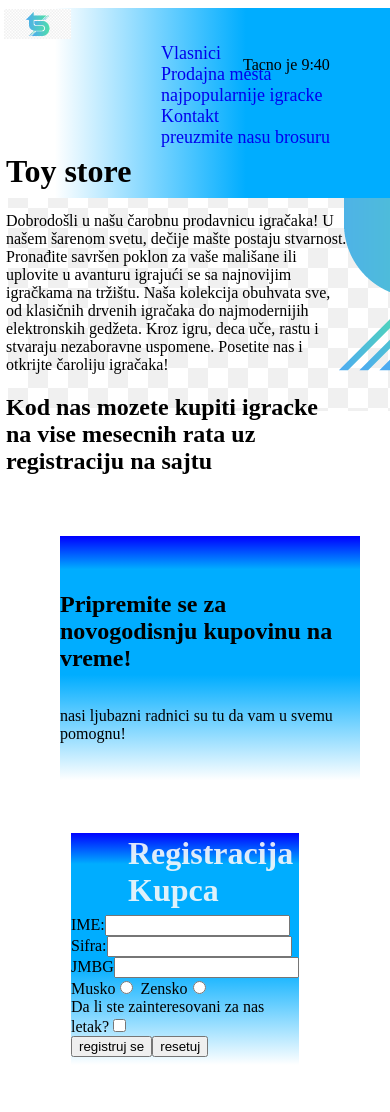
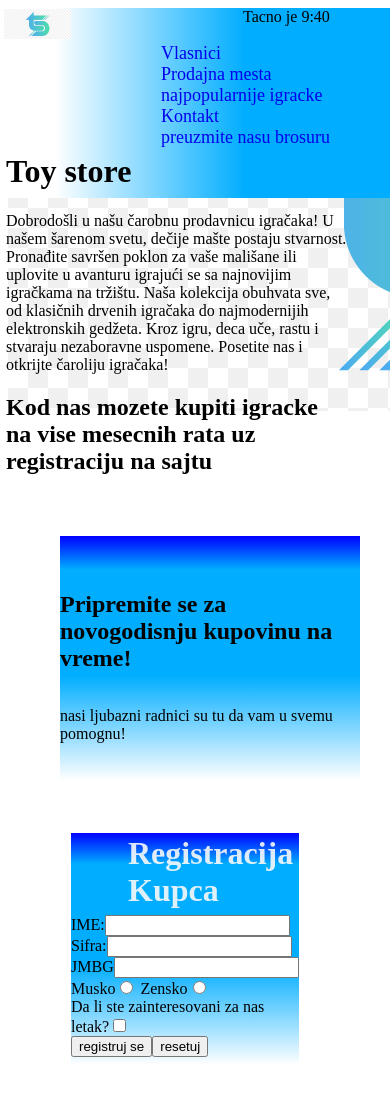
Before and after one commit to steevG4/igracke2, a plain HTML site: page index.html in a window 390 px wide. Shown: the top 1112 px of the page. Drawn offline with Linux system fonts and the light colour scheme; files whose address does not match are found by name.

Commit message:
uklanjanje promene vremena

```diff
--- a/fajlovi/styleIndex.css
+++ b/fajlovi/styleIndex.css
@@ -116,8 +116,6 @@ left:63px;
     left: -65px;
     width: 150%;
 }
-#vreme{
-top:25%;
-}
+
 
 }
```
